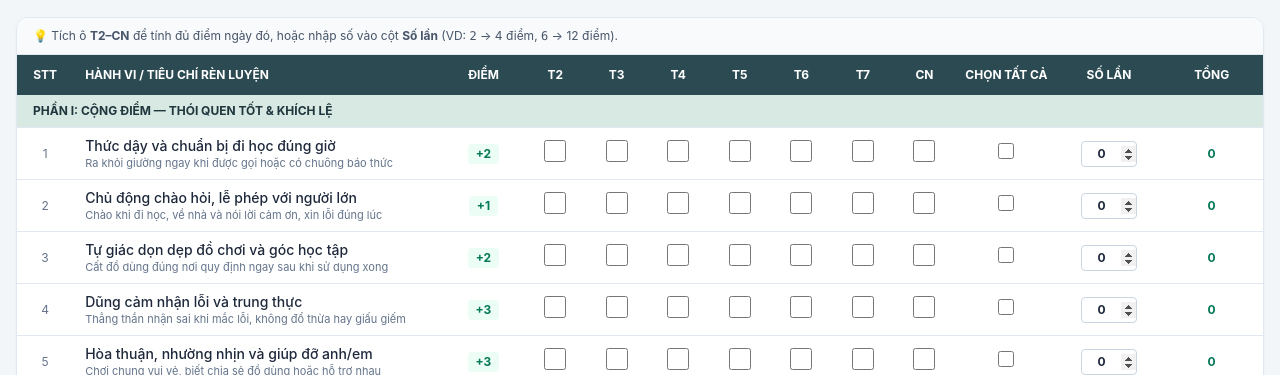
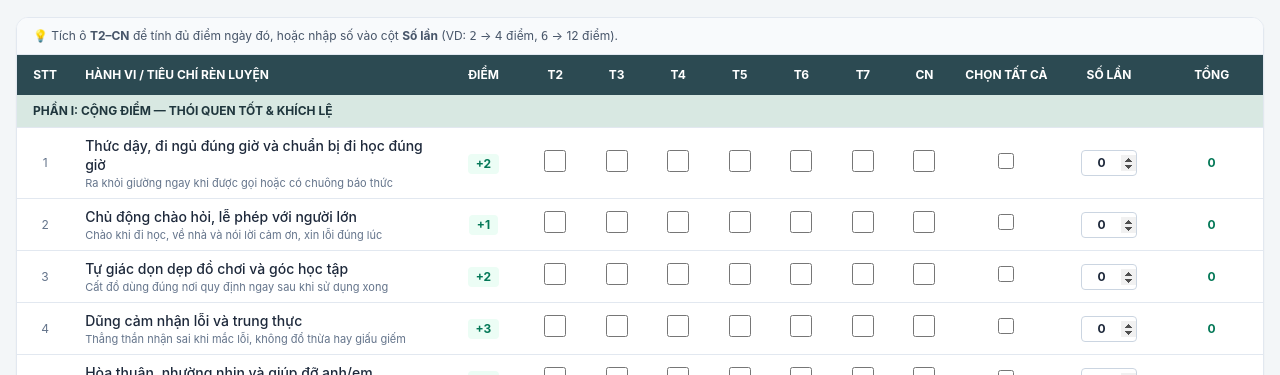
Before and after one commit to Master-Nil2510/CHAMNGOAN, a plain HTML site: page index.html in a window 1280 px wide. Shown: the part 743-1118 px from the top of the page. Drawn offline with nearby package versions, Linux system fonts and the light colour scheme.

Commit message:
Update criteria for waking up and preparing for school

```diff
--- a/index.html
+++ b/index.html
@@ -567,7 +567,7 @@
     `);
 
     const CRITERIA = [
-      { id: "p1", type: "plus", title: "Thức dậy và chuẩn bị đi học đúng giờ", desc: "Ra khỏi giường ngay khi được gọi hoặc có chuông báo thức", pts: 2 },
+      { id: "p1", type: "plus", title: "Thức dậy, đi ngủ đúng giờ và chuẩn bị đi học đúng giờ", desc: "Ra khỏi giường ngay khi được gọi hoặc có chuông báo thức", pts: 2 },
       { id: "p2", type: "plus", title: "Chủ động chào hỏi, lễ phép với người lớn", desc: "Chào khi đi học, về nhà và nói lời cảm ơn, xin lỗi đúng lúc", pts: 1 },
       { id: "p3", type: "plus", title: "Tự giác dọn dẹp đồ chơi và góc học tập", desc: "Cất đồ dùng đúng nơi quy định ngay sau khi sử dụng xong", pts: 2 },
       { id: "p4", type: "plus", title: "Dũng cảm nhận lỗi và trung thực", desc: "Thẳng thắn nhận sai khi mắc lỗi, không đổ thừa hay giấu giếm", pts: 3 },
```
